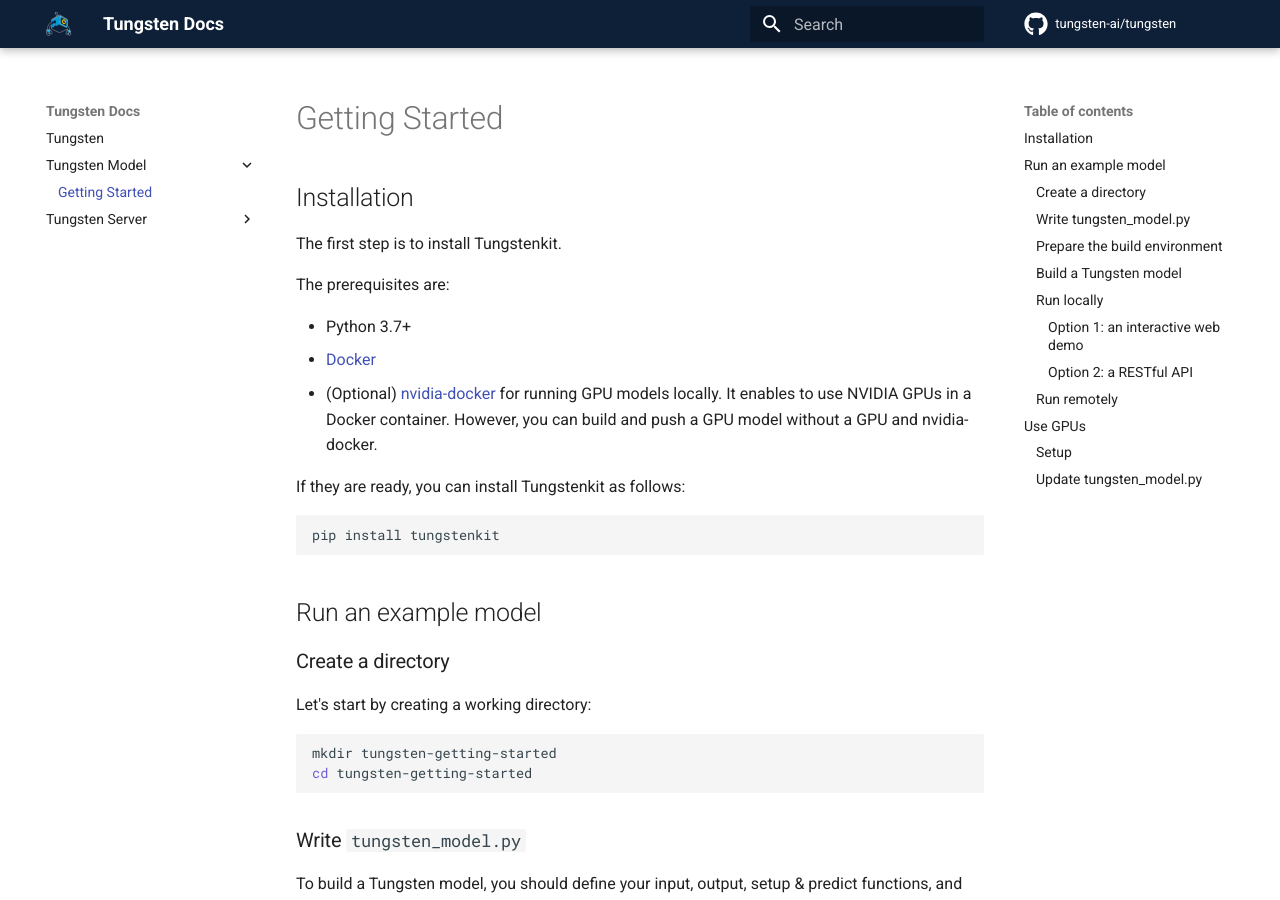
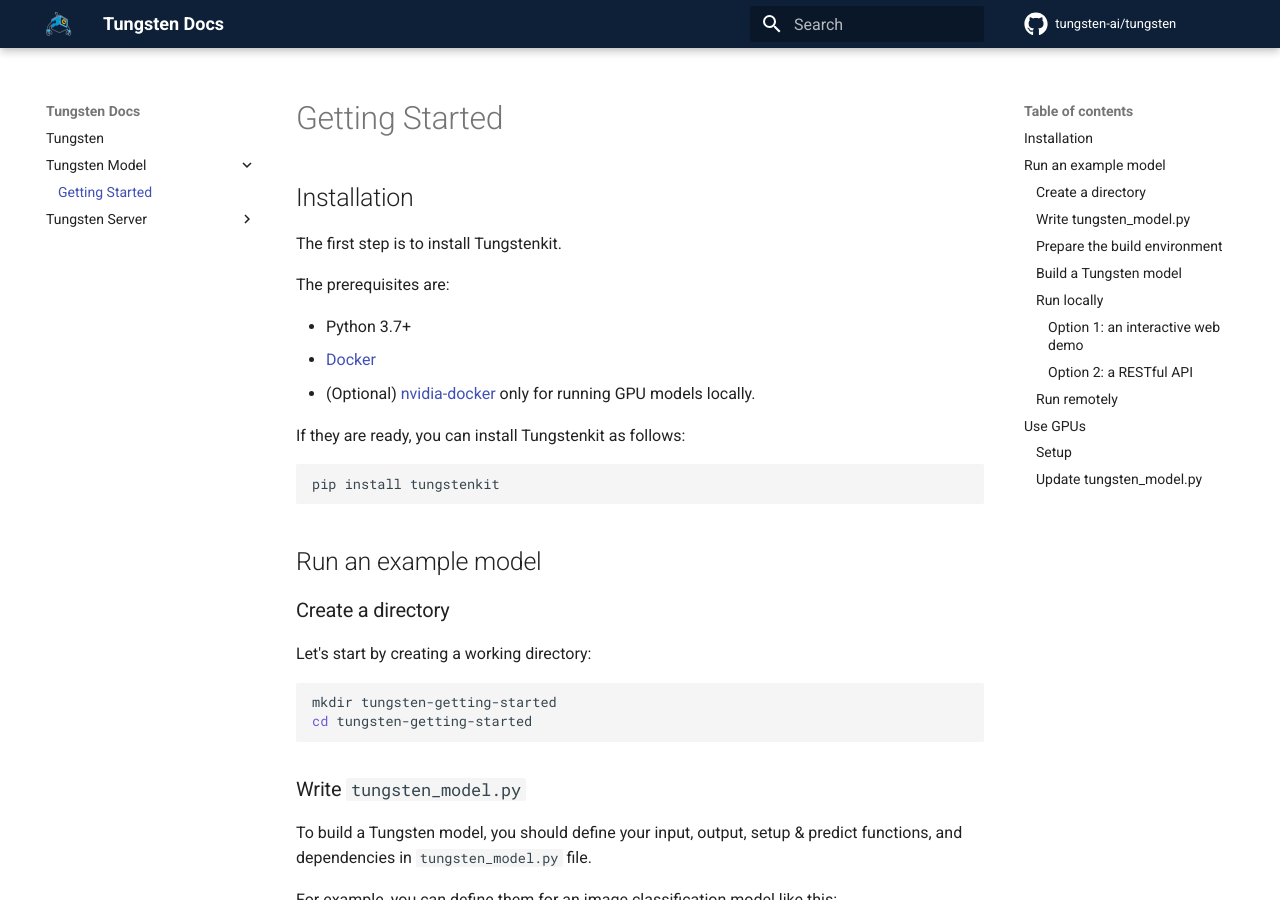
Before and after one commit to tungsten-ai/docs, an MkDocs documentation site: the page built from docs/tungsten_model/getting_started.md, in a window 1280 px wide and 900 px high. Built offline with MkDocs 1.6.1 and Material for MkDocs 9.7.7, drawn with Linux system fonts in a browser that asks for light colours; comment, search, counter and statistics services are not loaded; some of the changed text lies outside the part shown.

Commit message:
remove some unnecessary words

````diff
--- a/docs/tungsten_model/getting_started.md
+++ b/docs/tungsten_model/getting_started.md
@@ -6,7 +6,7 @@
 
 - Python 3.7+
 - [Docker](https://docs.docker.com/engine/install/)
-- (Optional) [nvidia-docker](https://docs.nvidia.com/datacenter/cloud-native/container-toolkit/install-guide.html#docker) for running GPU models locally. It enables to use NVIDIA GPUs in a Docker container. However, you can build and push a GPU model without a GPU and nvidia-docker.
+- (Optional) [nvidia-docker](https://docs.nvidia.com/datacenter/cloud-native/container-toolkit/install-guide.html#docker) only for running GPU models locally.
 
 If they are ready, you can install Tungstenkit as follows:
 
@@ -126,7 +126,7 @@
 ```
 tungsten serve tungsten-example -p 3000
 ```
-A Swagger documentation is automatically generated. You can find it in [http://localhost:3000](http://localhost:3000):
+A Swagger documentation is automatically generated. You can find it in [http://localhost:3000/docs](http://localhost:3000/docs):
 
 ![tungsten-model-api](../images/model-api.png "Tungsten Model API")
 
@@ -225,7 +225,8 @@
 Then, Tungstenkit automatically selects a compatible CUDA version and installs it in the container.
 Currently, the automatic cuda version inference is supported on ``torch``, ``torchvision``, ``torchaudio``, and ``tensorflow``.
 
-If you want to manually set the CUDA version, modify ``model.config`` decorator as follows.
+If you want to manually set the CUDA version, modify ``model.config`` decorator as follows:
+
 ```python hl_lines="3"
 @model.config(
     gpu=True,
````
Also changed, not shown: docs/index.md (+0 -1 lines).
